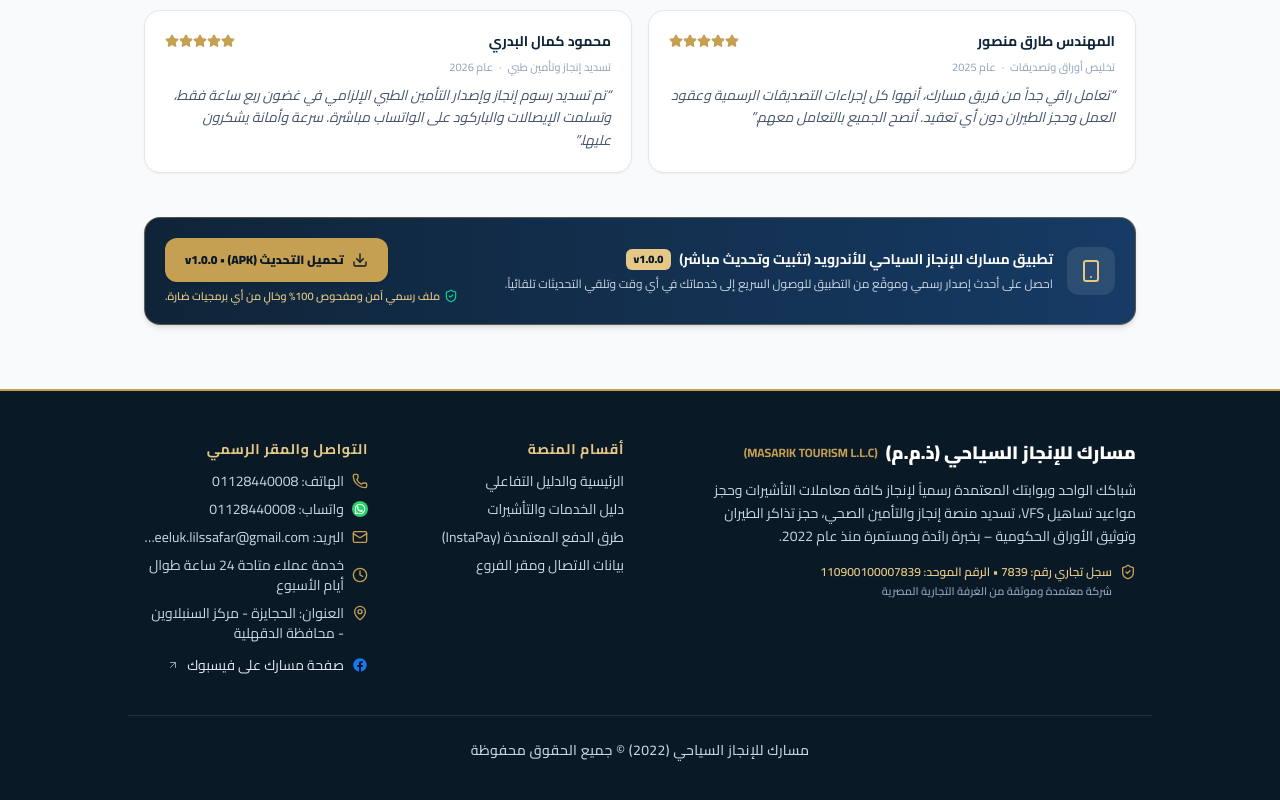
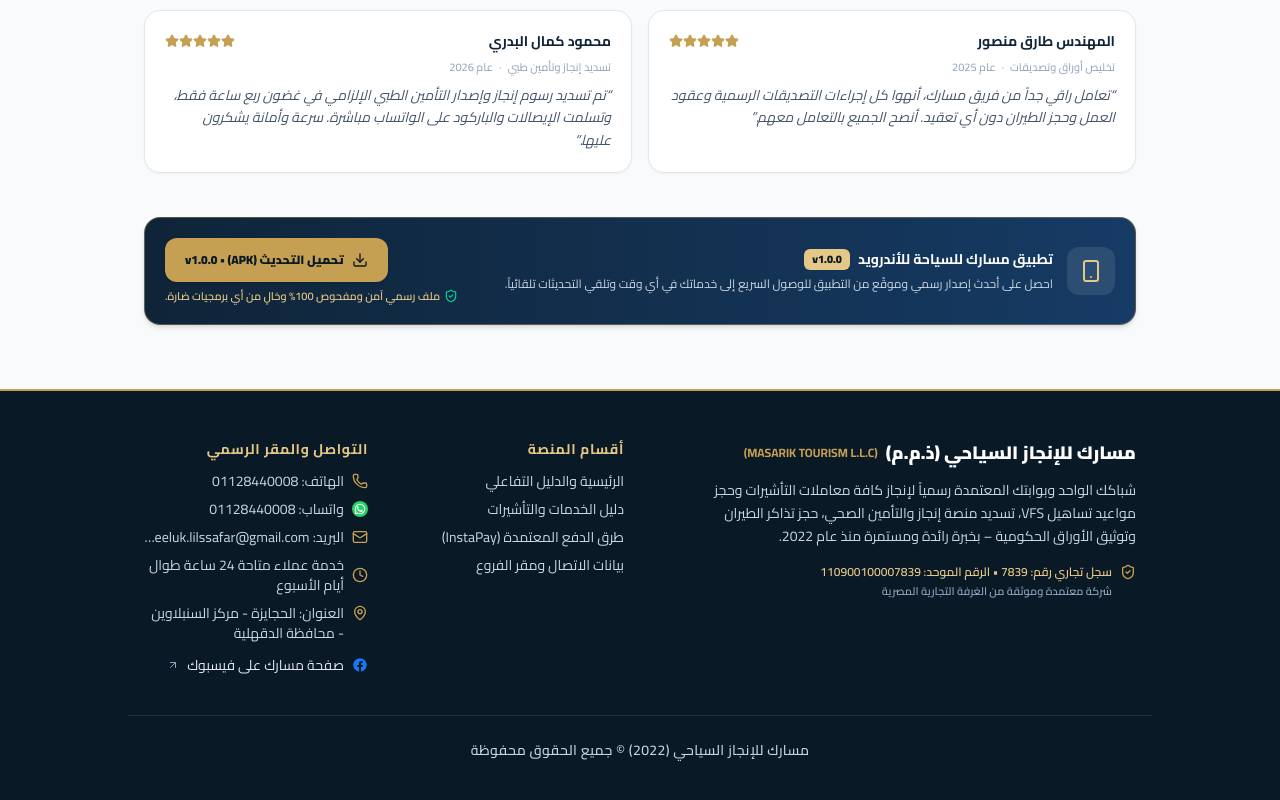
Before and after one commit to masarik-tourism/masarik.tourism, a React (Vite) app: page / in a window 1280 px wide. Shown: the part 3355-4155 px from the top of the page. Built offline with nearby package versions, Linux system fonts and the light colour scheme; no server answers.

Commit message:
style: rename application to "مسارك للسياحة"
Update application name across codebase, manifest, metadata, and build configurations for branding consistency.

```diff
--- a/index.html
+++ b/index.html
@@ -87,7 +87,7 @@
     <meta name="mobile-web-app-capable" content="yes" />
     <meta name="apple-mobile-web-app-capable" content="yes" />
     <meta name="apple-mobile-web-app-status-bar-style" content="black-translucent" />
-    <meta name="apple-mobile-web-app-title" content="مسارك للإنجاز السياحي" />
+    <meta name="apple-mobile-web-app-title" content="مسارك للسياحة" />
 
     <!-- Google Arabic Fonts: Cairo & Tajawal -->
     <link rel="preconnect" href="https://fonts.googleapis.com" />
--- a/src/components/Navbar.tsx
+++ b/src/components/Navbar.tsx
@@ -209,7 +209,7 @@ export const Navbar: React.FC<NavbarProps> = ({ currentTab, onSelectTab, onSelec
               href={apkInfo.downloadUrl || FAST_CDN_APK_URL}
               onClick={(e) => handleApkDownload(apkInfo.downloadUrl, e)}
               className="hidden sm:flex bg-[#0F2438] hover:bg-[#163B65] text-[#E5C887] font-bold text-[11px] sm:text-xs px-2.5 sm:px-3 py-1.5 rounded-full items-center gap-1 sm:gap-1.5 shadow-xs transition-all active:scale-95 cursor-pointer whitespace-nowrap border border-[#C6A052]/40"
-              title={`تحميل وتحديث تطبيق مسارك للإنجاز السياحي (${apkInfo.version})`}
+              title={`تحميل وتحديث تطبيق مسارك للسياحة (${apkInfo.version})`}
             >
               <Download className="w-3.5 h-3.5 text-[#E5C887]" />
               <span>تطبيق أندرويد ({apkInfo.version})</span>
--- a/src/screens/HomeScreen.tsx
+++ b/src/screens/HomeScreen.tsx
@@ -412,7 +412,7 @@ export const HomeScreen: React.FC<HomeScreenProps> = ({
             <div>
               <div className="flex flex-wrap items-center gap-2">
                 <h3 className="text-xs sm:text-sm font-bold text-white">
-                  تطبيق مسارك للإنجاز السياحي للأندرويد (تثبيت وتحديث مباشر)
+                  تطبيق مسارك للسياحة للأندرويد
                 </h3>
                 <span className="text-[11px] font-black text-[#0A1926] bg-[#E5C887] px-2 py-0.5 rounded-md tabular-nums">
                   {apkInfo.version}
```
Also changed, not shown: public/manifest.json, 2 other files (tests, documents, lock files or other folders).
